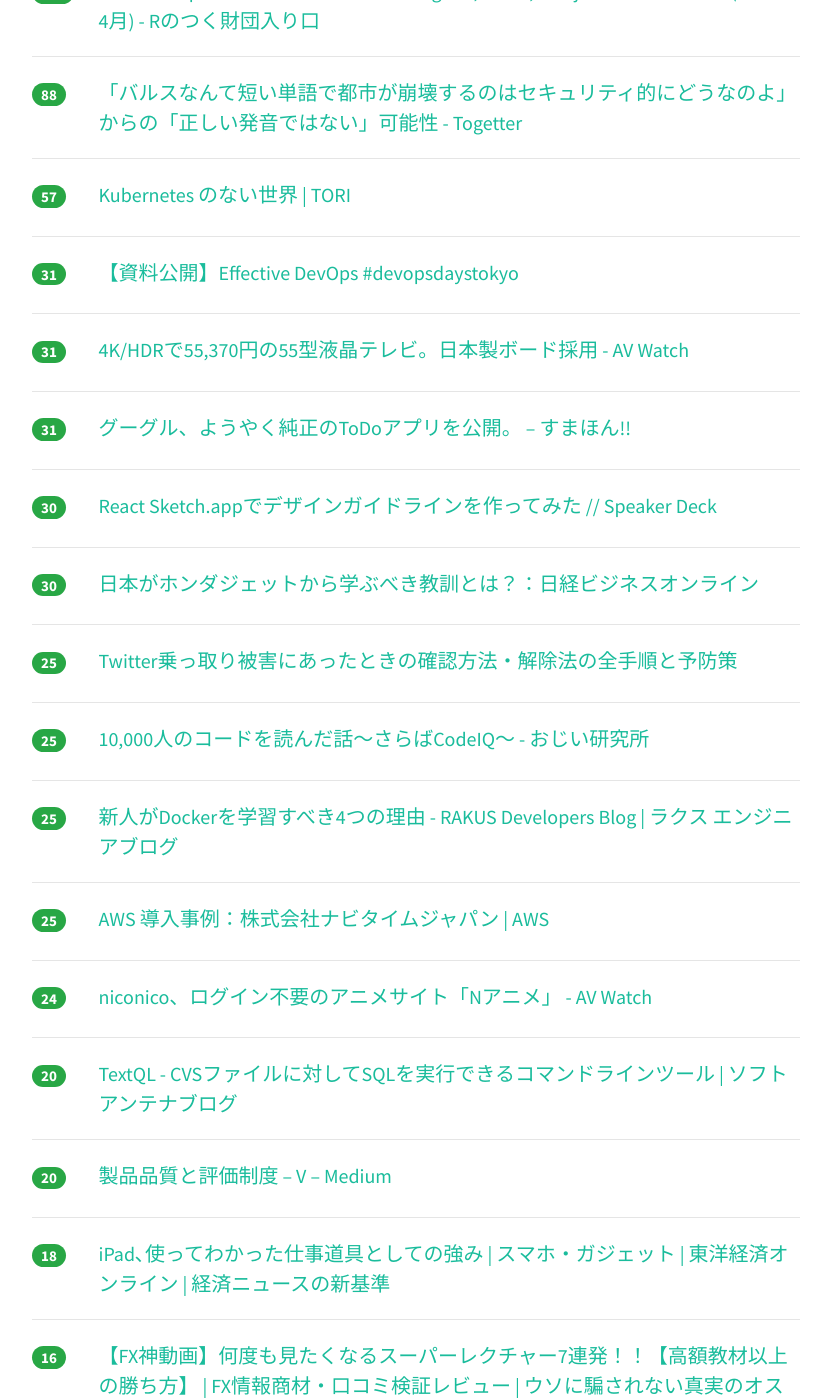
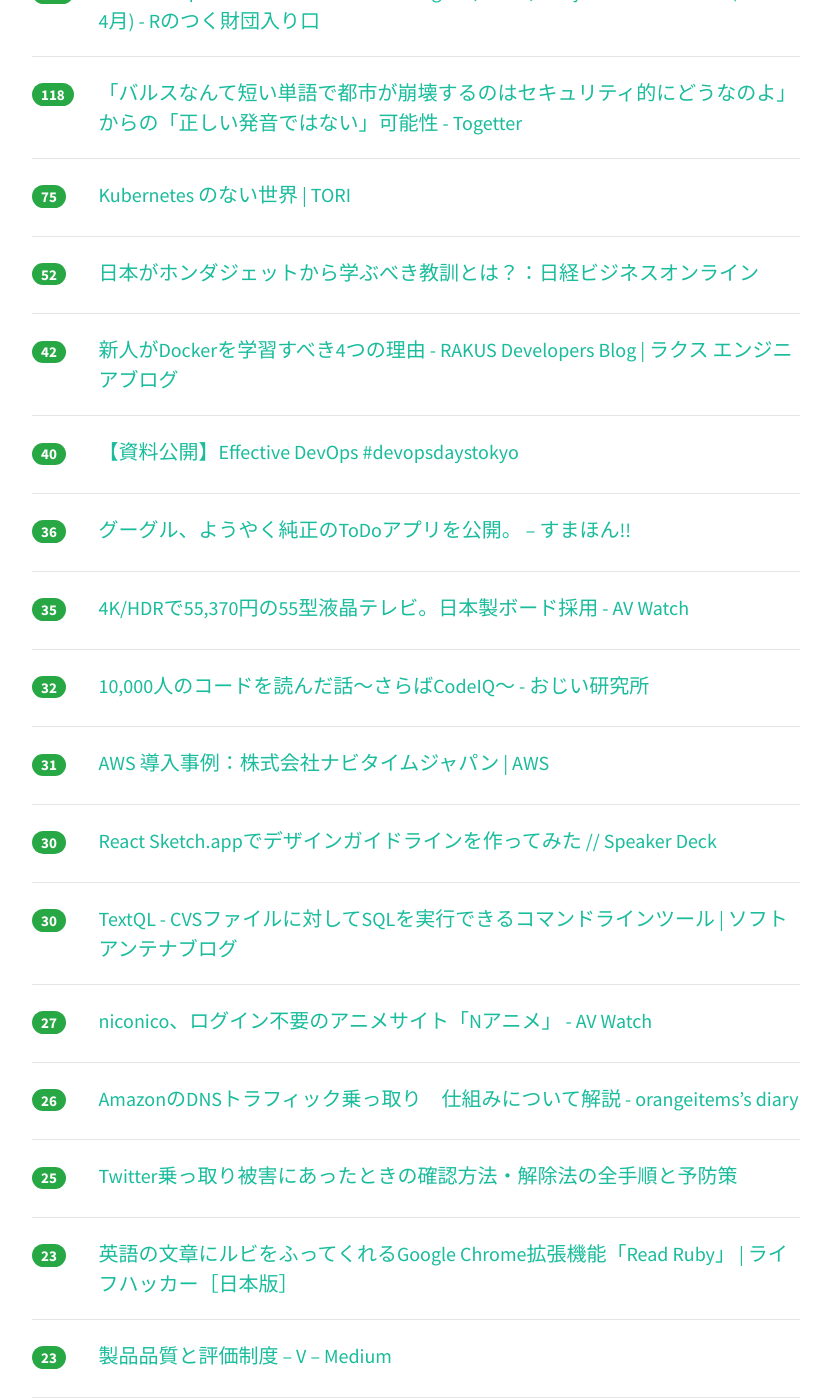
Before and after one commit to yatta47/hatena-matome-site, a Jekyll site: the page built from _posts/2018-04-26-hatena.md, in a window 1280 px wide and 1400 px high, scrolled down 419 px. Shown: the whole window, without its empty margins (224-1055 px from the left). Built offline with Jekyll 4.4.1, drawn with Linux system fonts in a browser that asks for light colours; nearby versions of some CDN libraries; some of the changed text lies outside the part shown.

Commit message:
Updated 2018-04-26

```diff
--- a/_posts/2018-04-26-hatena.md
+++ b/_posts/2018-04-26-hatena.md
@@ -1,39 +1,59 @@
 ---
 layout: post
 title:  "2018-04-26 はてぶIT"
-date:   2018-04-26 09:03:20
+date:   2018-04-26 10:02:17
 tags: [it-hotentry]
 ---
-20 件のデータあり
+25 件のデータあり
 
 <hr><div class="row">
-<div class="col-1"><span class="badge badge-pill badge-success h2">191</span></div>
+<div class="col-1"><span class="badge badge-pill badge-success h2">282</span></div>
 <div class="col-11"><a href='http://iwasiman.hatenablog.com/entry/2018/04/23/200000' target='_blank'>【JavaScript】３大フレームワーク Angular, React, Vue.jsを比べてみよう (2018年4月) - Rのつく財団入り口</a></div>
 </div>
 <hr>
 <div class="row">
-<div class="col-1"><span class="badge badge-pill badge-success h2">88</span></div>
+<div class="col-1"><span class="badge badge-pill badge-success h2">118</span></div>
 <div class="col-11"><a href='https://togetter.com/li/1221407' target='_blank'>「バルスなんて短い単語で都市が崩壊するのはセキュリティ的にどうなのよ」からの「正しい発音ではない」可能性 - Togetter</a></div>
 </div>
 <hr>
 <div class="row">
-<div class="col-1"><span class="badge badge-pill badge-success h2">57</span></div>
+<div class="col-1"><span class="badge badge-pill badge-success h2">75</span></div>
 <div class="col-11"><a href='https://toris.io/2018/04/a-world-without-kubernetes/' target='_blank'>Kubernetes のない世界 | TORI</a></div>
 </div>
 <hr>
 <div class="row">
-<div class="col-1"><span class="badge badge-pill badge-success h2">31</span></div>
+<div class="col-1"><span class="badge badge-pill badge-success h2">52</span></div>
+<div class="col-11"><a href='http://business.nikkeibp.co.jp/atcl/opinion/16/021900056/042300006/' target='_blank'>日本がホンダジェットから学ぶべき教訓とは？：日経ビジネスオンライン</a></div>
+</div>
+<hr>
+<div class="row">
+<div class="col-1"><span class="badge badge-pill badge-success h2">42</span></div>
+<div class="col-11"><a href='http://tech-blog.rakus.co.jp/entry/2018/04/25/151607' target='_blank'>新人がDockerを学習すべき4つの理由 - RAKUS Developers Blog | ラクス エンジニアブログ</a></div>
+</div>
+<hr>
+<div class="row">
+<div class="col-1"><span class="badge badge-pill badge-success h2">40</span></div>
 <div class="col-11"><a href='http://www.ryuzee.com/contents/blog/7126' target='_blank'>【資料公開】Effective DevOps #devopsdaystokyo</a></div>
 </div>
 <hr>
 <div class="row">
-<div class="col-1"><span class="badge badge-pill badge-success h2">31</span></div>
+<div class="col-1"><span class="badge badge-pill badge-success h2">36</span></div>
+<div class="col-11"><a href='https://smhn.info/201804-google-todo-app' target='_blank'>グーグル、ようやく純正のToDoアプリを公開。 – すまほん!!</a></div>
+</div>
+<hr>
+<div class="row">
+<div class="col-1"><span class="badge badge-pill badge-success h2">35</span></div>
 <div class="col-11"><a href='https://av.watch.impress.co.jp/docs/news/1119073.html' target='_blank'>4K/HDRで55,370円の55型液晶テレビ。日本製ボード採用 - AV Watch</a></div>
 </div>
 <hr>
 <div class="row">
+<div class="col-1"><span class="badge badge-pill badge-success h2">32</span></div>
+<div class="col-11"><a href='http://ozy4dm.hateblo.jp/entry/2018/04/25/150234' target='_blank'>10,000人のコードを読んだ話～さらばCodeIQ～ - おじい研究所</a></div>
+</div>
+<hr>
+<div class="row">
 <div class="col-1"><span class="badge badge-pill badge-success h2">31</span></div>
-<div class="col-11"><a href='https://smhn.info/201804-google-todo-app' target='_blank'>グーグル、ようやく純正のToDoアプリを公開。 – すまほん!!</a></div>
+<div class="col-11"><a href='https://aws.amazon.com/jp/solutions/case-studies/navitime/' target='_blank'>AWS 導入事例：株式会社ナビタイムジャパン | AWS</a></div>
 </div>
 <hr>
 <div class="row">
@@ -43,7 +63,17 @@ tags: [it-hotentry]
 <hr>
 <div class="row">
 <div class="col-1"><span class="badge badge-pill badge-success h2">30</span></div>
-<div class="col-11"><a href='http://business.nikkeibp.co.jp/atcl/opinion/16/021900056/042300006/' target='_blank'>日本がホンダジェットから学ぶべき教訓とは？：日経ビジネスオンライン</a></div>
+<div class="col-11"><a href='https://www.softantenna.com/wp/review/textql/' target='_blank'>TextQL - CVSファイルに対してSQLを実行できるコマンドラインツール | ソフトアンテナブログ</a></div>
+</div>
+<hr>
+<div class="row">
+<div class="col-1"><span class="badge badge-pill badge-success h2">27</span></div>
+<div class="col-11"><a href='https://av.watch.impress.co.jp/docs/news/1119136.html' target='_blank'>niconico、ログイン不要のアニメサイト「Nアニメ」 - AV Watch</a></div>
+</div>
+<hr>
+<div class="row">
+<div class="col-1"><span class="badge badge-pill badge-success h2">26</span></div>
+<div class="col-11"><a href='http://www.orangeitems.com/entry/2018/04/25/134157' target='_blank'>AmazonのDNSトラフィック乗っ取り　仕組みについて解説 - orangeitems’s diary</a></div>
 </div>
 <hr>
 <div class="row">
@@ -52,32 +82,12 @@ tags: [it-hotentry]
 </div>
 <hr>
 <div class="row">
-<div class="col-1"><span class="badge badge-pill badge-success h2">25</span></div>
-<div class="col-11"><a href='http://ozy4dm.hateblo.jp/entry/2018/04/25/150234' target='_blank'>10,000人のコードを読んだ話～さらばCodeIQ～ - おじい研究所</a></div>
+<div class="col-1"><span class="badge badge-pill badge-success h2">23</span></div>
+<div class="col-11"><a href='https://www.lifehacker.jp/2018/04/164915readruby.html' target='_blank'>英語の文章にルビをふってくれるGoogle Chrome拡張機能「Read Ruby」 | ライフハッカー［日本版］</a></div>
 </div>
 <hr>
 <div class="row">
-<div class="col-1"><span class="badge badge-pill badge-success h2">25</span></div>
-<div class="col-11"><a href='http://tech-blog.rakus.co.jp/entry/2018/04/25/151607' target='_blank'>新人がDockerを学習すべき4つの理由 - RAKUS Developers Blog | ラクス エンジニアブログ</a></div>
-</div>
-<hr>
-<div class="row">
-<div class="col-1"><span class="badge badge-pill badge-success h2">25</span></div>
-<div class="col-11"><a href='https://aws.amazon.com/jp/solutions/case-studies/navitime/' target='_blank'>AWS 導入事例：株式会社ナビタイムジャパン | AWS</a></div>
-</div>
-<hr>
-<div class="row">
-<div class="col-1"><span class="badge badge-pill badge-success h2">24</span></div>
-<div class="col-11"><a href='https://av.watch.impress.co.jp/docs/news/1119136.html' target='_blank'>niconico、ログイン不要のアニメサイト「Nアニメ」 - AV Watch</a></div>
-</div>
-<hr>
-<div class="row">
-<div class="col-1"><span class="badge badge-pill badge-success h2">20</span></div>
-<div class="col-11"><a href='https://www.softantenna.com/wp/review/textql/' target='_blank'>TextQL - CVSファイルに対してSQLを実行できるコマンドラインツール | ソフトアンテナブログ</a></div>
-</div>
-<hr>
-<div class="row">
-<div class="col-1"><span class="badge badge-pill badge-success h2">20</span></div>
+<div class="col-1"><span class="badge badge-pill badge-success h2">23</span></div>
 <div class="col-11"><a href='https://medium.com/@voluntas/5aaad6ea845c' target='_blank'>製品品質と評価制度 – V – Medium</a></div>
 </div>
 <hr>
@@ -87,22 +97,37 @@ tags: [it-hotentry]
 </div>
 <hr>
 <div class="row">
+<div class="col-1"><span class="badge badge-pill badge-success h2">18</span></div>
+<div class="col-11"><a href='http://www.atmarkit.co.jp/ait/articles/1804/26/news018.html' target='_blank'>「東ロボ」を主導した数学者が「読解力がない子どもにプログラミングを教えても、意味がない」と主張する理由：特集：小学生の「プログラミング教育」その前に（8） - ＠IT</a></div>
+</div>
+<hr>
+<div class="row">
 <div class="col-1"><span class="badge badge-pill badge-success h2">16</span></div>
 <div class="col-11"><a href='http://fx-johosyozai-review.com/hissyoho/fx%E5%8B%9D%E3%81%A1%E6%96%B9%E5%8B%95%E7%94%BB/' target='_blank'>【FX神動画】何度も見たくなるスーパーレクチャー7連発！！【高額教材以上の勝ち方】 | FX情報商材・口コミ検証レビュー | ウソに騙されない真実のオススメランキング</a></div>
 </div>
 <hr>
 <div class="row">
-<div class="col-1"><span class="badge badge-pill badge-success h2">12</span></div>
+<div class="col-1"><span class="badge badge-pill badge-success h2">16</span></div>
+<div class="col-11"><a href='https://togetter.com/li/1221424' target='_blank'>会社員よりヤクザの方がPhotoshopを使いこなせる人が多い理由「修正の出来栄えがシノギの多寡に関わる」 - Togetter</a></div>
+</div>
+<hr>
+<div class="row">
+<div class="col-1"><span class="badge badge-pill badge-success h2">16</span></div>
+<div class="col-11"><a href='http://forza.cocolog-nifty.com/blog/2018/04/redminegitlab-1.html' target='_blank'>Redmineの直近の課題～競合ツールGitlabに対抗できるか: プログラマの思索</a></div>
+</div>
+<hr>
+<div class="row">
+<div class="col-1"><span class="badge badge-pill badge-success h2">15</span></div>
+<div class="col-11"><a href='http://interdisciplinary.hateblo.jp/entry/2018/04/25/214321' target='_blank'>標本や母集団などの、統計用語の説明 - Interdisciplinary</a></div>
+</div>
+<hr>
+<div class="row">
+<div class="col-1"><span class="badge badge-pill badge-success h2">15</span></div>
+<div class="col-11"><a href='http://jp.gamesindustry.biz/article/1804/18042501/' target='_blank'>パッチ不可能なハードウェア脆弱性で任天堂はセキュリティの悪夢に直面する - GamesIndustry.biz Japan Edition</a></div>
+</div>
+<hr>
+<div class="row">
+<div class="col-1"><span class="badge badge-pill badge-success h2">14</span></div>
 <div class="col-11"><a href='https://qiita.com/masudakz/items/34bc3f7ad671a330605e' target='_blank'>技術書典でMackerelと同人誌を学ぶ - Qiita</a></div>
 </div>
 <hr>
-<div class="row">
-<div class="col-1"><span class="badge badge-pill badge-success h2">12</span></div>
-<div class="col-11"><a href='https://www.lifehacker.jp/2018/04/164915readruby.html' target='_blank'>英語の文章にルビをふってくれるGoogle Chrome拡張機能「Read Ruby」 | ライフハッカー［日本版］</a></div>
-</div>
-<hr>
-<div class="row">
-<div class="col-1"><span class="badge badge-pill badge-success h2">12</span></div>
-<div class="col-11"><a href='http://interdisciplinary.hateblo.jp/entry/2018/04/25/214321' target='_blank'>標本や母集団などの、統計用語の説明 - Interdisciplinary</a></div>
-</div>
-<hr>
```
